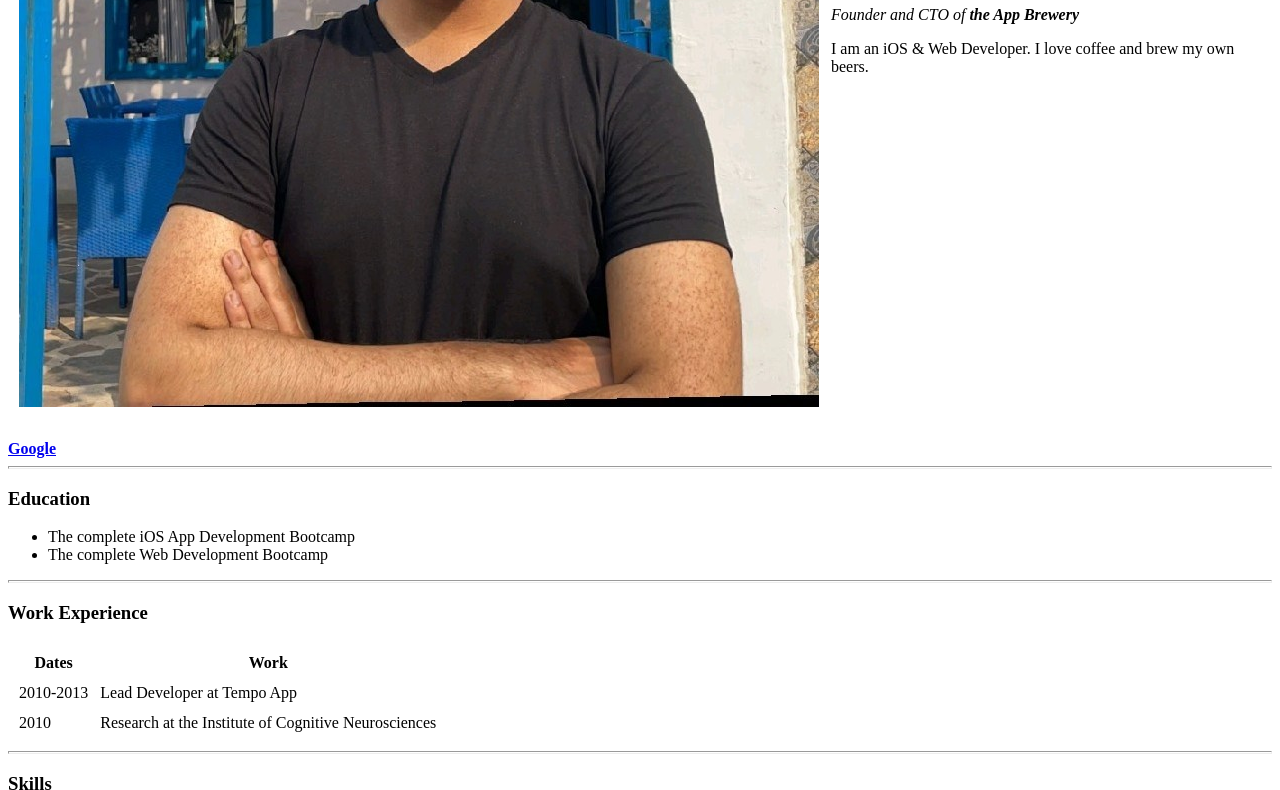
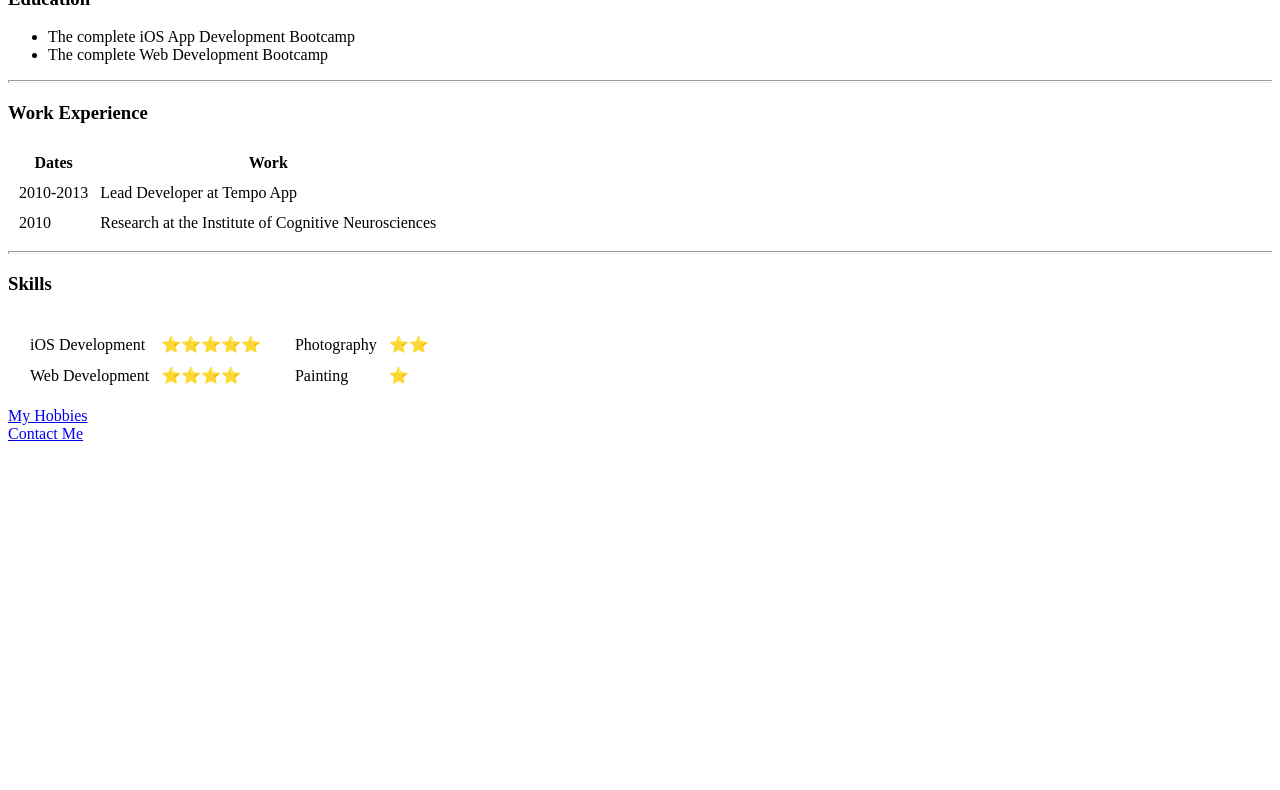
Before and after one commit to Gaurishh/cv, a plain HTML site: page index.html in a window 1280 px wide. Shown: the part 412-1202 px from the top of the page. After the commit the page ends 863 px from the top, so only its background shows below. Drawn offline with Linux system fonts and the light colour scheme.

Commit message:
Update index.html

```diff
--- a/index.html
+++ b/index.html
@@ -10,7 +10,7 @@
             <tr>
                 <!-- <td> adds data to a row -->
                 <td>
-                    <img src="images/Gaurish.jpeg" alt="Picture of Gaurish Sood">
+                    <img src="images/Gaurish.jpeg" alt="Picture of Gaurish Sood" width="300" height="300">
                 </td>
 
                 <td>
```
